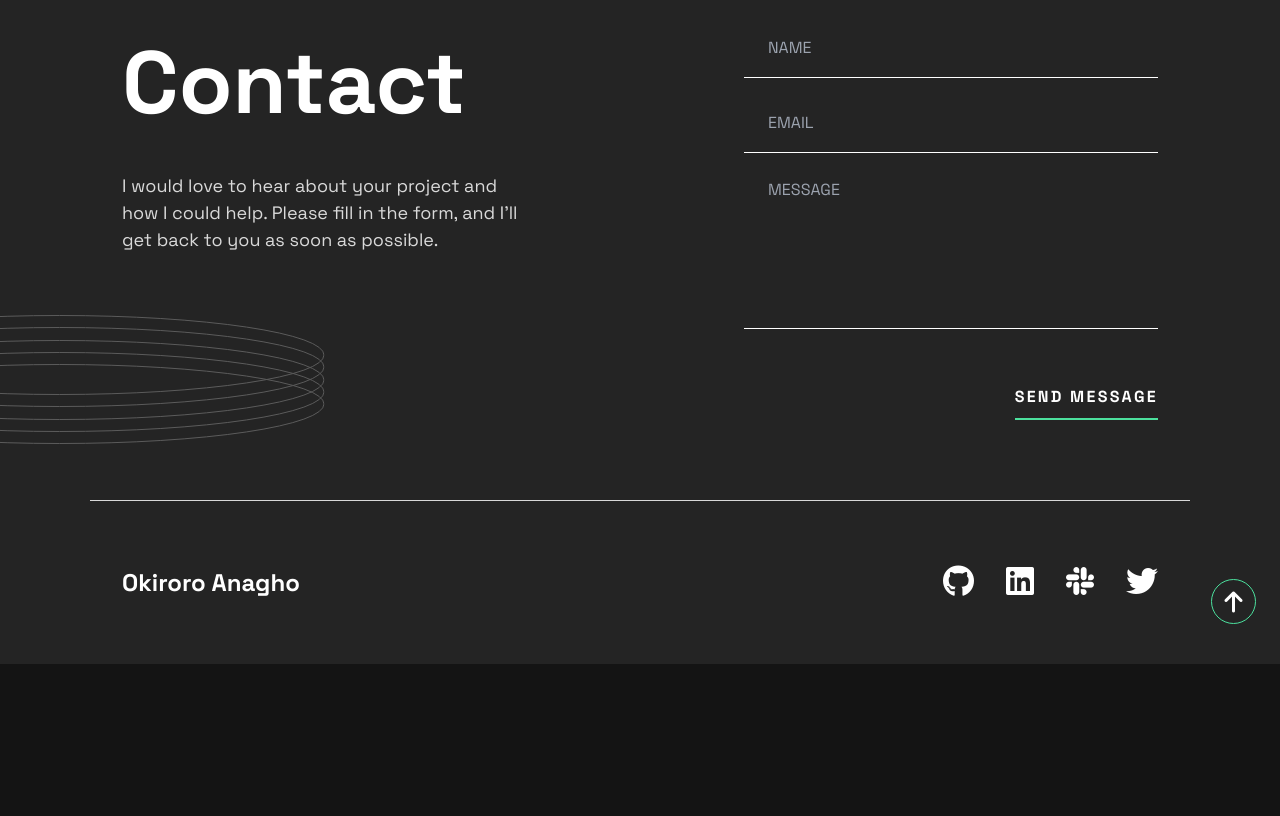
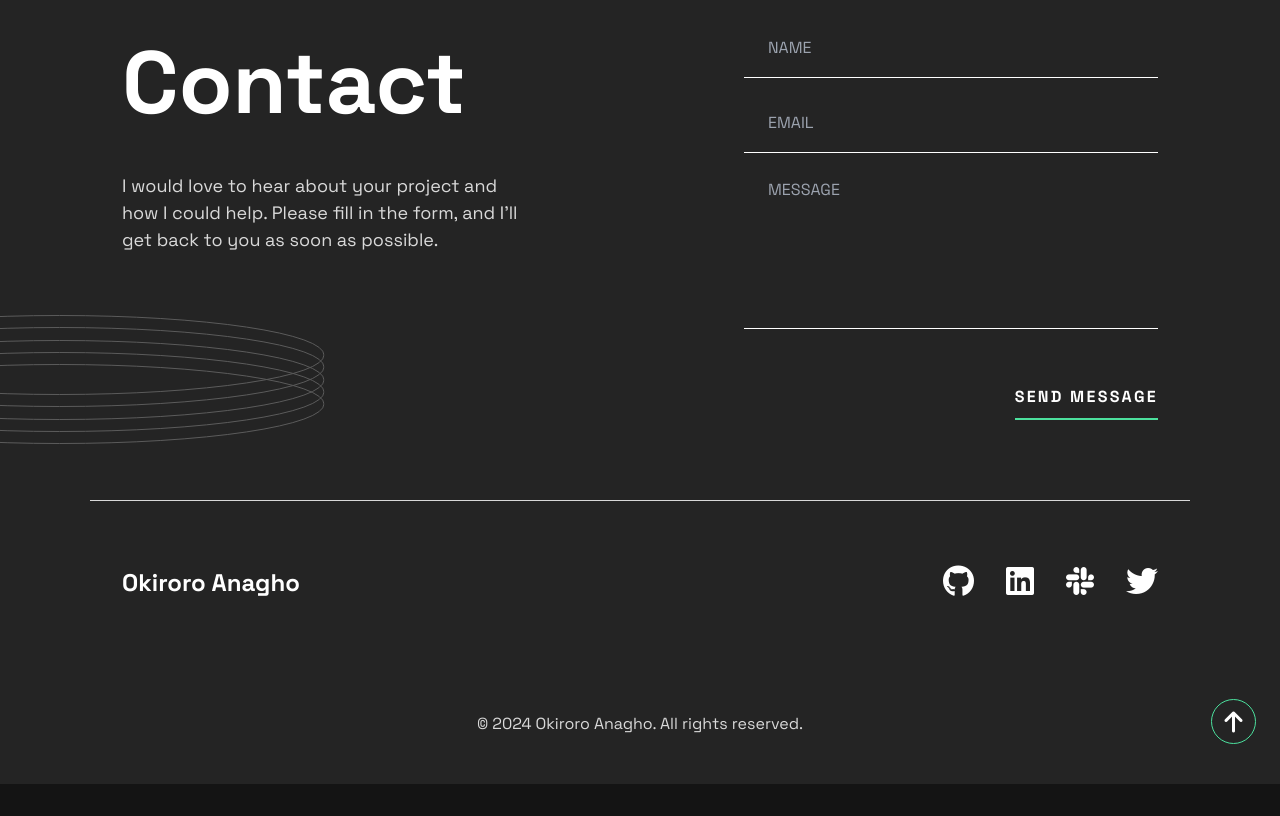
Before and after one commit to Anagho/portfolio, a plain HTML site: page index.html in a window 1280 px wide. Shown: the part 2700-3516 px from the top of the page. Before the commit the page ends 3396 px from the top, so only its background shows below. Drawn offline with nearby package versions, Linux system fonts and the light colour scheme.

Commit message:
added copyright information

```diff
--- a/index.html
+++ b/index.html
@@ -491,6 +491,9 @@
         </div>
         <!-- Social Links -->
       </nav>
+
+      <!-- copyright information -->
+       <p class="text-center text-[1rem] text-[hsl(0,_0%,_85%)] py-12">&copy; 2024 Okiroro Anagho. All rights reserved.</p>
       <!-- footer wrapper -->
       <span class="absolute right-6 bottom-10">
         <a
```
